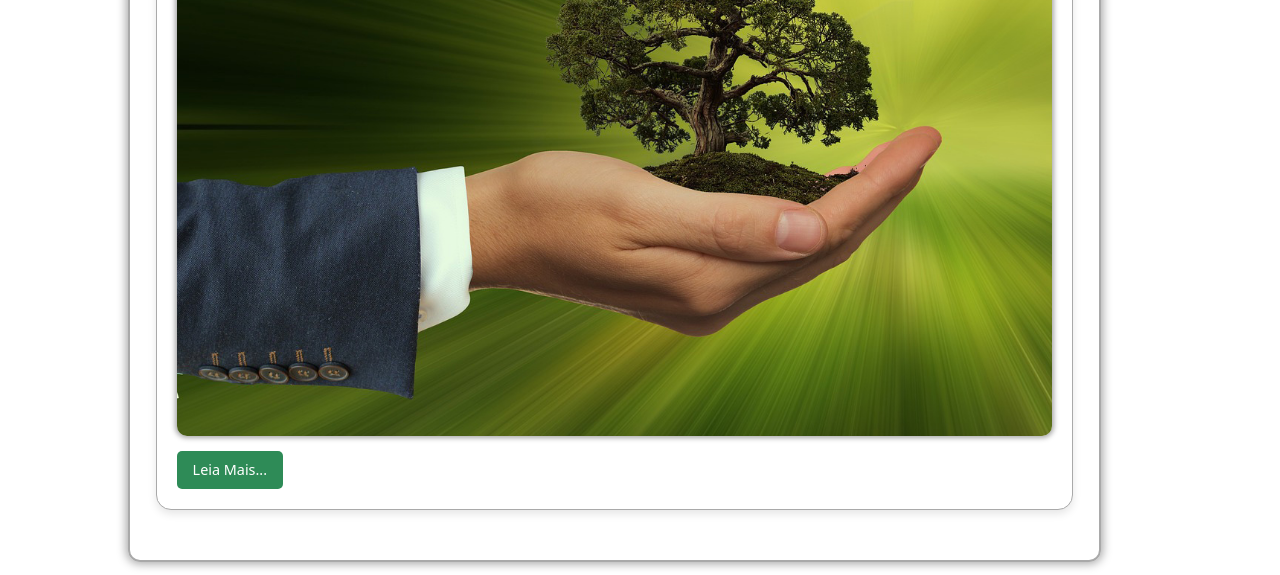
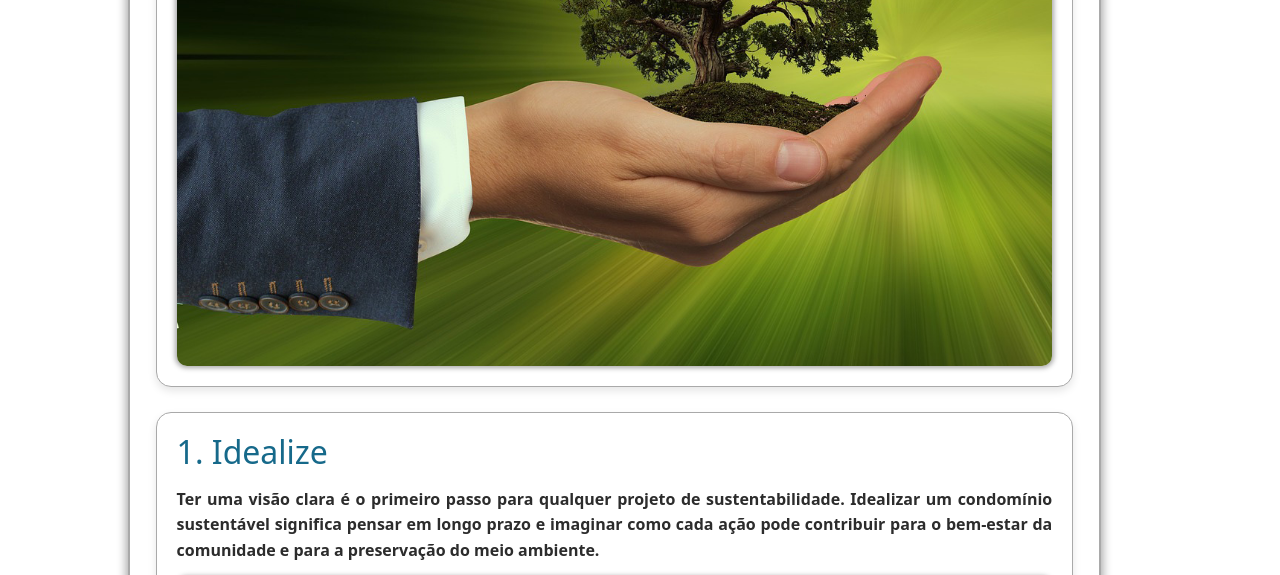
Before and after one commit to RamonValverde021/ProjetoIntegrador_PROZ, a plain HTML site: page SPRINT4/public/_html/solucoes_sustentaveis.html in a window 1280 px wide. Shown: the part 772-1347 px from the top of the page. Drawn offline with nearby package versions, Linux system fonts and the light colour scheme.

Commit message:
modificações na página de soluções sustentáveis

```diff
--- a/SPRINT4/public/_css/solucoes_sustentaveis.css
+++ b/SPRINT4/public/_css/solucoes_sustentaveis.css
@@ -127,32 +127,6 @@ img.figura {
     box-shadow: 0px 0px 5px 2px darkgray;
 }
 
-/* Estilo para o botão de ler mais */
-button.leia-mais {
-    display: inline-block;
-    margin-top: 15px;
-    padding: 8px 16px;
-    font-size: 0.9em;
-    color: white;
-    background-color: #2e8b57;
-    /* Verde escuro */
-    border: none;
-    border-radius: 5px;
-    cursor: pointer;
-    transition: background-color 0.3s, transform 0.3s;
-}
-
-button.leia-mais:hover {
-    background-color: #228b22; /* Deixar o verde mais escuro no hover */
-    transform: scale(1.05); /* Dá um efeito de aumento suave */
-}
-
-/* Estilo para os cards ocultos */
-article.cards.oculto {
-    display: none;
-    /* Inicialmente oculto */
-}
-
 /* --------------------------- RESPONSIVIDADE --------------------------- */
 
 @media (max-width: 550px) {
--- a/SPRINT4/public/_html/solucoes_sustentaveis.html
+++ b/SPRINT4/public/_html/solucoes_sustentaveis.html
@@ -16,7 +16,6 @@
 </head>
 
 <body>
-    <main class="principal" id="card-container">
         <section id="solucoes-sustentaveis">
             <h1 class="h1_principal">Soluções práticas para um Condomínio Sustentável: Dicas e práticas que fazem a diferença</h1>
 
@@ -32,6 +31,7 @@
                 </ul>
             </nav>
         </section>
+    <main class="principal" id="card-container"></main>
     <!-- Os cards serão renderizados aqui dinamicamente -->
     </main>
 </body>
--- a/SPRINT4/public/_javascript/solucoes_sustentaveis.js
+++ b/SPRINT4/public/_javascript/solucoes_sustentaveis.js
@@ -62,76 +62,34 @@ const sustentabilidadeArray = [
 document.addEventListener("DOMContentLoaded", () => {
     const cardContainer = document.getElementById("card-container")
 
-    // Renderizar o card de introdução
-    const introCard = document.createElement("article")
-    introCard.classList.add("cards")
+    sustentabilidadeArray.forEach((item) => {
+        // Cria o elemento <article> para o card
+        const divCard = document.createElement("article")
+        divCard.classList.add("cards")
+        divCard.id = item.id
 
-    const introTitle = document.createElement("h2")
-    introTitle.classList.add("h2_subtitulo")
-    introTitle.textContent = sustentabilidadeArray[0].titulo
-
-    const introParagraph = document.createElement("p")
-    introParagraph.classList.add("paragrafo")
-    introParagraph.textContent = sustentabilidadeArray[0].conteudo
-
-    const introImage = document.createElement("img")
-    introImage.src = sustentabilidadeArray[0].image
-    introImage.alt = sustentabilidadeArray[0].alt
-    introImage.classList.add("figura")
-
-    // Criar o botão "Leia Mais" para a introdução
-    const introButton = document.createElement("button")
-    introButton.classList.add("leia-mais")
-    introButton.textContent = "Leia Mais..."
-
-    // Adicionar os elementos ao card de introdução
-    introCard.appendChild(introTitle)
-    introCard.appendChild(introParagraph)
-    introCard.appendChild(introImage)
-    introCard.appendChild(introButton)
-
-    // Adicionar o card de introdução ao contêiner principal
-    cardContainer.appendChild(introCard)
-
-    // Renderizar os outros cards (ocultos inicialmente)
-    const otherCards = []
-    for (let c = 1; c < sustentabilidadeArray.length; c++) {
-        const item = sustentabilidadeArray[c]
-
-        // Esconder os cards inicialmente
-        const divCard = document.createElement("article")
-        divCard.classList.add("cards", "oculto")
-
+        // Cria o título do card
         const title = document.createElement("h2")
         title.classList.add("h2_subtitulo")
         title.textContent = item.titulo
 
+        // Cria o parágrafo do card
         const paragraph = document.createElement("p")
         paragraph.classList.add("paragrafo")
         paragraph.textContent = item.conteudo
 
+        // Cria a imagem do card
         const image = document.createElement("img")
         image.src = item.image
         image.alt = item.alt
         image.classList.add("figura")
 
+        // Adiciona os elementos ao card
         divCard.appendChild(title)
         divCard.appendChild(paragraph)
         divCard.appendChild(image)
 
-        // Armazenar os cards para manipulação posterior
+        // Adiciona o card ao contêiner principal
         cardContainer.appendChild(divCard)
-        otherCards.push(divCard)
-    }
-
-    // Adicionar uma funcionalidade ao botão "Leia Mais"
-    introButton.addEventListener("click", () => {
-        // Mostra todos os cards
-        otherCards.forEach((card) => {
-            card.classList.remove("oculto")
-        })
-
-        // Remover o botão "Leia Mais" após o clique
-        introButton.style.display = "none"
     })
 })
```
